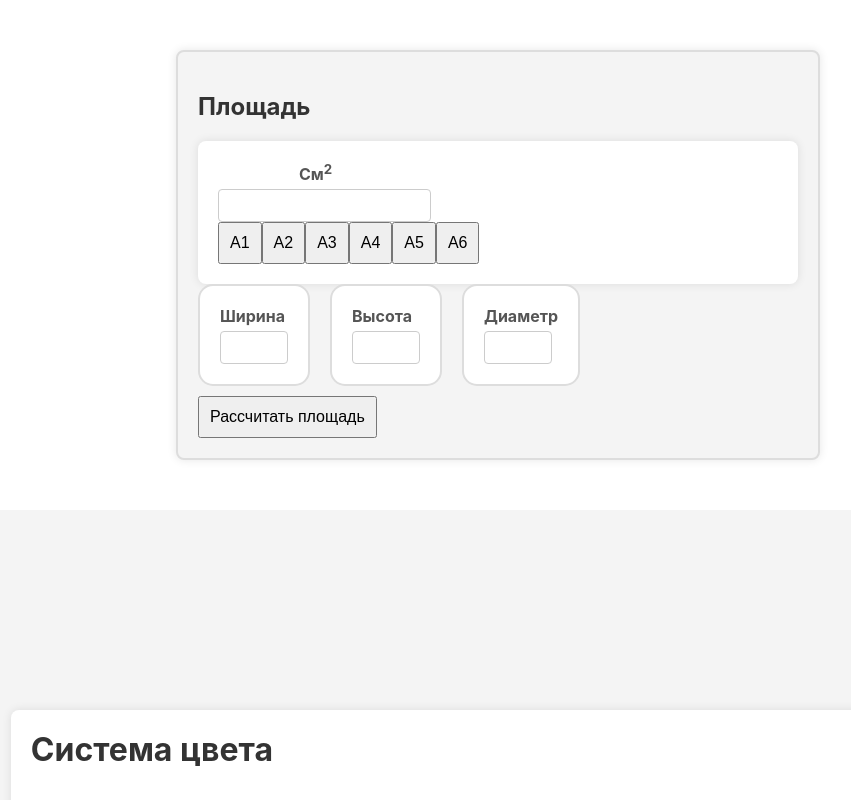
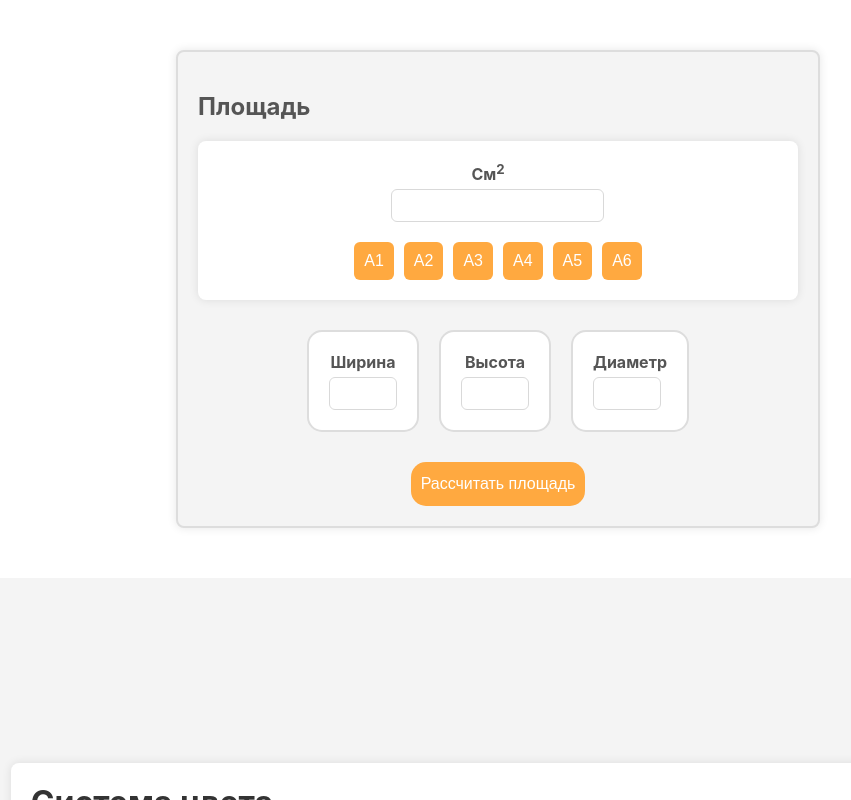
Before and after one commit to Tigerstyle29/Print-React, a React (Create React App) app: page / in a window 1280 px wide. Shown: the top 800 px of the page, without its empty margins (142-993 px from the left). Built offline with nearby package versions, Linux system fonts and the light colour scheme.

Commit message:
add styles for SquareCalculator

```diff
--- a/src/components/SquareCalculator/SquareCalculator.css
+++ b/src/components/SquareCalculator/SquareCalculator.css
@@ -1,3 +1,4 @@
+
 .calculator {
     max-width: 600px;
     margin: 50px auto;
@@ -11,7 +12,7 @@
 .calculator h2 {
     font-size: 24px;
     margin-bottom: 20px;
-    color: #333;
+    color: #555;
 }
 
 .container {
@@ -19,13 +20,32 @@
     flex-direction: row;
     align-items: flex-end;
     justify-content: flex-start;
-    padding-bottom: 20px;
+    margin-bottom: 30px;
+}
+
+.bnt-format {
+    display: flex;
+    gap: 10px;
+    margin: 0 auto;
+}
+
+.btn-format__item {
+    color: #fff;
+    border: 0;
+    background-color: #FFA940;
+    border-radius: 6px;
+}
+
+.btn-format__item:hover {
+    background-color: #FFC069;
 }
 
 .input-square {
     display: flex;
     flex-direction: column;
+    align-self: center;
     margin-right: 20px;
+    margin-bottom: 20px;
 }
 
 button {
@@ -33,8 +53,24 @@ button {
     font-size: 16px;
 }
 
+.btn-item {
+    display: block;
+    margin: 0 auto;
+    font-size: 16px;
+    line-height: 24px;
+    border-radius: 15px;
+    color: #fff;
+    border: 0;
+    background-color: #FFA940;
+}
+
+.btn-item:hover {
+    background-color: #FFC069;
+}
+
 label {
     font-weight: bold;
+    text-align: center;
     color: #555;
     margin-bottom: 5px;
 }
@@ -42,16 +78,25 @@ label {
 input[type="number"], input[type="text"] {
     width: 50px;
     padding: 8px;
-    border: 1px solid #ccc;
-    border-radius: 4px;
+    border: 1px solid #D9D9D9;
+    border-radius: 6px;
     outline: none;
 }
 
+input:hover {
+    border-color: #FA8C16;
+}
+
+input:focus {
+    border-color: #FA8C16;
+  }
+
 .input-group {
     display: flex;
-    justify-content: flex-start;
+    justify-content: center;
     border-radius: 4px;
     overflow: hidden;
+    margin-bottom: 20px;
 }
 
 .input-container {
--- a/src/components/SquareCalculator/SquareCalculator.js
+++ b/src/components/SquareCalculator/SquareCalculator.js
@@ -56,13 +56,13 @@ function SquareCalculator() {
           <label htmlFor="square-cm">См<sup>2</sup></label>
           <input type="text" id="square-cm" value={area} readOnly />
         </div>
-        <div>
-          <button onClick={() => calculateArea('A1')}>A1</button>
-          <button onClick={() => calculateArea('A2')}>A2</button>
-          <button onClick={() => calculateArea('A3')}>A3</button>
-          <button onClick={() => calculateArea('A4')}>A4</button>
-          <button onClick={() => calculateArea('A5')}>A5</button>
-          <button onClick={() => calculateArea('A6')}>A6</button>
+        <div className='bnt-format'>
+          <button className='btn-format__item' onClick={() => calculateArea('A1')}>A1</button>
+          <button className='btn-format__item' onClick={() => calculateArea('A2')}>A2</button>
+          <button className='btn-format__item' onClick={() => calculateArea('A3')}>A3</button>
+          <button className='btn-format__item' onClick={() => calculateArea('A4')}>A4</button>
+          <button className='btn-format__item' onClick={() => calculateArea('A5')}>A5</button>
+          <button className='btn-format__item' onClick={() => calculateArea('A6')}>A6</button>
         </div>
       </div>
 
@@ -80,7 +80,9 @@ function SquareCalculator() {
           <input type="number" id="diameter" value={diameter} onChange={(e) => setDiameter(e.target.value)} />
         </div>
       </div>
-      <button onClick={updateArea}>Рассчитать площадь</button>
+      <div className='btn'>
+        <button className="btn-item" onClick={updateArea}>Рассчитать площадь</button>
+      </div>
     </div>
   );
 }
```
